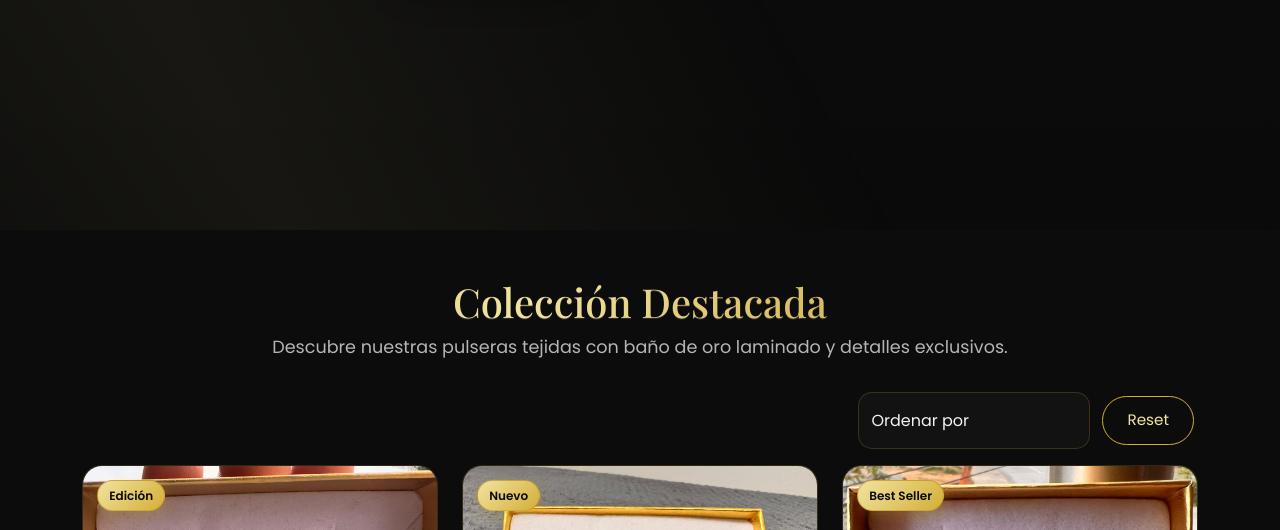
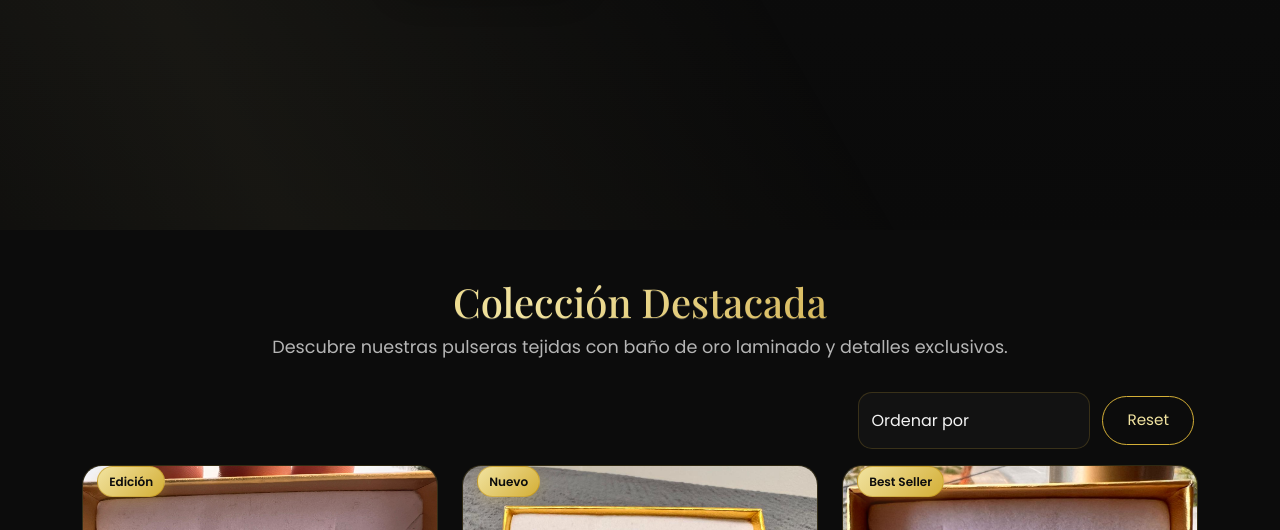
Before and after one commit to anyisusano/GOLDEN, a plain HTML site: page index.html in a window 1280 px wide. Shown: the part 570-1100 px from the top of the page. Drawn offline with nearby package versions, Linux system fonts and the light colour scheme.

Commit message:
Update styles.css

```diff
--- a/styles.css
+++ b/styles.css
@@ -215,7 +215,7 @@
 
     .badge-gold {
       position: absolute;
-      top: 14px;
+
       left: 14px;
       padding: .35rem .7rem;
       border-radius: 999px;
```
